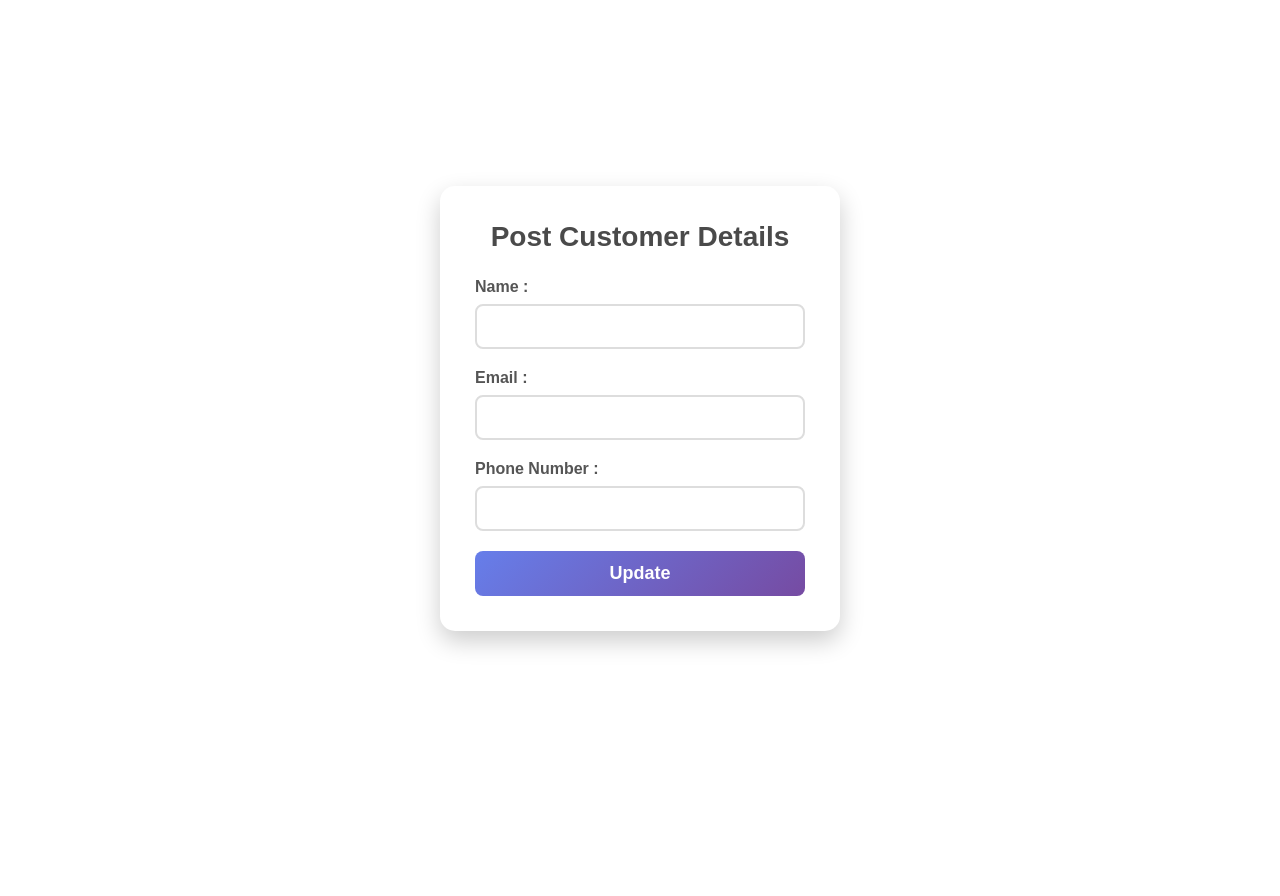
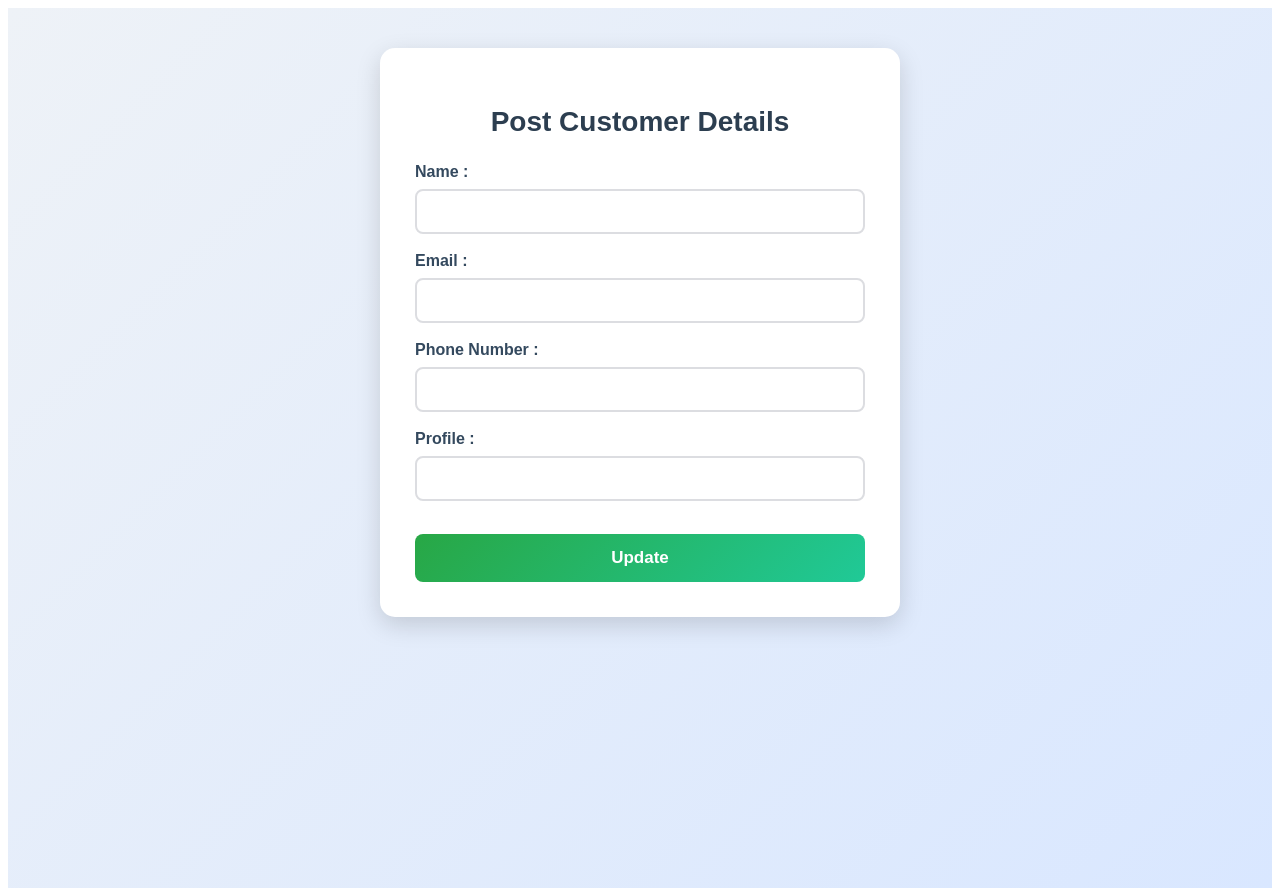
Before and after one commit to anjalivaidya01/crud-angular, an Angular app: page /update-customer/1 in a window 1280 px wide. Before the commit the page ends 816 px from the top, so only its background shows below. Built offline with nearby package versions, Linux system fonts and the light colour scheme; no server answers.

Commit message:
added new profile field

```diff
--- a/src/app/components/get-all-customers/get-all-customers.component.css
+++ b/src/app/components/get-all-customers/get-all-customers.component.css
@@ -1,82 +1,134 @@
 /* Page Background */
-body {
-    background: #f4f7fc;
-    font-family: 'Poppins', sans-serif;
-    padding: 20px;
+:host {
+    display: block;
+    min-height: 100vh;
+    padding: 30px;
+    background: linear-gradient(135deg, #f5f7fa, #dfe9f3);
+    font-family: 'Segoe UI', sans-serif;
 }
 
-/* Button Styling */
-.btn-delete,
-.btn-update,
-.btn-new {
-    background: linear-gradient(135deg, #4facfe, #00f2fe);
+/* Heading */
+h2 {
+    text-align: center;
+    color: #2c3e50;
+    margin: 25px 0;
+    font-size: 32px;
+}
+
+/* Top Buttons */
+.btn-new,
+button[routerLink="/"] {
+    padding: 12px 20px;
+    margin-right: 10px;
+    border: none;
+    border-radius: 8px;
     color: white;
-    padding: 12px 22px;
-    border: none;
-    border-radius: 30px;
     font-size: 15px;
     font-weight: 600;
     cursor: pointer;
-    box-shadow: 0 4px 12px rgba(0, 242, 254, 0.4);
     transition: all 0.3s ease;
-    margin-bottom: 20px;
-}
-.btn-delete,
-.bth-update,
-.btn-new:hover {
-    transform: translateY(-3px);
-    box-shadow: 0 6px 18px rgba(0, 242, 254, 0.6);
 }
 
-/* Table Styling */
+/* New Customer Button */
+.btn-new {
+    background: linear-gradient(135deg, #28a745, #20c997);
+}
+
+.btn-new:hover {
+    transform: translateY(-2px);
+    box-shadow: 0 5px 15px rgba(40, 167, 69, 0.4);
+}
+
+/* Home Button */
+button[routerLink="/"] {
+    background: linear-gradient(135deg, #007bff, #00c6ff);
+}
+
+button[routerLink="/"]:hover {
+    transform: translateY(-2px);
+    box-shadow: 0 5px 15px rgba(0, 123, 255, 0.4);
+}
+
+/* Table */
 table {
     width: 100%;
+    margin-top: 25px;
     border-collapse: collapse;
-    background: #fff;
-    border-radius: 15px;
+    background: white;
+    border-radius: 12px;
     overflow: hidden;
-    box-shadow: 0 8px 25px rgba(0, 0, 0, 0.1);
+    box-shadow: 0 8px 20px rgba(0, 0, 0, 0.1);
 }
 
 /* Table Header */
 thead {
-    background: linear-gradient(135deg, #667eea, #764ba2);
+    background: linear-gradient(135deg, #007bff, #00c6ff);
     color: white;
 }
 
 th {
-    padding: 16px;
+    padding: 15px;
     text-align: left;
     font-size: 16px;
-    letter-spacing: 0.5px;
 }
 
-/* Table Body */
+/* Table Data */
 td {
-    padding: 14px 16px;
-    font-size: 15px;
-    color: #444;
-    border-bottom: 1px solid #eee;
+    padding: 14px;
+    border-bottom: 1px solid #e5e5e5;
 }
 
-/* Alternate Row Colors */
+/* Alternate Rows */
 tbody tr:nth-child(even) {
-    background-color: #f9fbff;
+    background-color: #f8f9fa;
 }
 
-/* Hover Effect */
-tbody tr {
+/* Row Hover */
+tbody tr:hover {
+    background-color: #eef7ff;
+    transition: 0.3s;
+}
+
+/* Update Button */
+.btn-update {
+    background: linear-gradient(135deg, #ffc107, #ff9800);
+    color: white;
+    border: none;
+    padding: 8px 14px;
+    border-radius: 6px;
+    cursor: pointer;
+    margin-right: 8px;
     transition: all 0.3s ease;
 }
 
-tbody tr:hover {
-    background: #eef5ff;
-    transform: scale(1.01);
-    cursor: pointer;
+.btn-update:hover {
+    transform: scale(1.05);
+    box-shadow: 0 4px 12px rgba(255, 193, 7, 0.4);
 }
 
-/* Responsive Table */
-@media screen and (max-width: 768px) {
+/* Delete Button */
+.btn-delete {
+    background: linear-gradient(135deg, #dc3545, #ff4d6d);
+    color: white;
+    border: none;
+    padding: 8px 14px;
+    border-radius: 6px;
+    cursor: pointer;
+    transition: all 0.3s ease;
+}
+
+.btn-delete:hover {
+    transform: scale(1.05);
+    box-shadow: 0 4px 12px rgba(220, 53, 69, 0.4);
+}
+
+/* Button Click Effect */
+button:active {
+    transform: scale(0.96);
+}
+
+/* Responsive Design */
+@media (max-width: 768px) {
 
     table,
     thead,
@@ -85,7 +137,6 @@ tbody tr:hover {
     td,
     tr {
         display: block;
-        width: 100%;
     }
 
     thead {
@@ -95,25 +146,19 @@ tbody tr:hover {
     tr {
         margin-bottom: 15px;
         background: white;
-        border-radius: 12px;
+        border-radius: 10px;
         padding: 10px;
-        box-shadow: 0 4px 10px rgba(0,0,0,0.08);
+        box-shadow: 0 3px 10px rgba(0, 0, 0, 0.1);
     }
 
     td {
-        text-align: right;
-        padding-left: 50%;
-        position: relative;
         border: none;
+        padding: 10px;
     }
 
-    td::before {
-        content: attr(data-label);
-        position: absolute;
-        left: 15px;
-        width: 45%;
-        font-weight: bold;
-        text-align: left;
-        color: #667eea;
+    .btn-update,
+    .btn-delete {
+        width: 100%;
+        margin-top: 5px;
     }
 }
--- a/src/app/components/get-all-customers/get-all-customers.component.html
+++ b/src/app/components/get-all-customers/get-all-customers.component.html
@@ -11,7 +11,9 @@
             <th>Name</th>
             <th>Email</th>
             <th>PhoneNo</th>
+            <th>Profile</th>
             <th>Action</th>
+
 
         </tr>
     </thead>
@@ -20,6 +22,8 @@
             <td>{{customer.name}}</td>
             <td>{{customer.email}}</td>
             <td>{{customer.phoneNo}}</td>
+            <td>{{customer.profile}}</td>
+
             <td>
                   <button class="btn-update" [routerLink]="['/update-customer',customer.id]">Update</button>
                   <button class="btn-delete" (click)="deleteCustomer(customer.id)">Delete</button>
--- a/src/app/components/home/home.component.css
+++ b/src/app/components/home/home.component.css
@@ -1,21 +1,24 @@
 /* Full Page Background */
-body {
-    margin: 0;
-    font-family: Arial, Helvetica, sans-serif;
+:host {
+    display: block;
+    min-height: 100vh;
+    background: linear-gradient(135deg, #f5f7fa, #c3cfe2);
+    font-family: 'Segoe UI', Tahoma, Geneva, Verdana, sans-serif;
 }
 
 /* Navbar */
 .navbar {
     background: linear-gradient(135deg, #007bff, #00c6ff);
-    color: white;
-    padding: 20px 40px;
-    box-shadow: 0 4px 15px rgba(0,0,0,0.2);
+    padding: 18px 30px;
     text-align: center;
+    box-shadow: 0 4px 15px rgba(0, 0, 0, 0.2);
 }
 
 .navbar h2 {
     margin: 0;
-    font-size: 28px;
+    color: white;
+    font-size: 30px;
+    font-weight: 600;
     letter-spacing: 1px;
 }
 
@@ -23,12 +26,12 @@ body {
 .container {
     width: 500px;
     margin: 80px auto;
+    background: white;
     padding: 40px;
+    border-radius: 15px;
     text-align: center;
-    background: #ffffff;
-    border-radius: 15px;
-    box-shadow: 0 8px 25px rgba(0,0,0,0.15);
-    transition: transform 0.3s ease;
+    box-shadow: 0 10px 25px rgba(0, 0, 0, 0.15);
+    transition: all 0.3s ease;
 }
 
 .container:hover {
@@ -37,31 +40,31 @@ body {
 
 /* Welcome Heading */
 .container h1 {
-    color: #333;
-    margin-bottom: 30px;
-    font-size: 36px;
+    color: #2c3e50;
+    margin-bottom: 35px;
+    font-size: 38px;
+    font-weight: bold;
 }
 
 /* Buttons */
 .container button {
-    display: block;
     width: 100%;
-    margin: 15px 0;
-    padding: 14px;
+    padding: 15px;
+    margin: 12px 0;
     border: none;
     border-radius: 8px;
-    background: linear-gradient(135deg, #007bff, #00c6ff);
+    background: linear-gradient(135deg, #007bff, #00b4ff);
     color: white;
     font-size: 17px;
-    font-weight: bold;
+    font-weight: 600;
     cursor: pointer;
     transition: all 0.3s ease;
 }
 
 /* Hover Effect */
 .container button:hover {
-    transform: scale(1.05);
-    box-shadow: 0 6px 18px rgba(0,123,255,0.4);
+    transform: scale(1.04);
+    box-shadow: 0 6px 18px rgba(0, 123, 255, 0.4);
 }
 
 /* Click Effect */
@@ -69,10 +72,28 @@ body {
     transform: scale(0.97);
 }
 
-/* Page Background */
-:host {
-    display: block;
-    min-height: 100vh;
-    background: linear-gradient(to right, #e3f2fd, #f5f9ff);
-    padding-top: 1px;
+/* Different Color for Second Button */
+.container button:last-child {
+    background: linear-gradient(135deg, #28a745, #20c997);
 }
+
+.container button:last-child:hover {
+    box-shadow: 0 6px 18px rgba(40, 167, 69, 0.4);
+}
+
+/* Responsive */
+@media (max-width: 600px) {
+    .container {
+        width: 90%;
+        padding: 25px;
+        margin-top: 50px;
+    }
+
+    .container h1 {
+        font-size: 30px;
+    }
+
+    .navbar h2 {
+        font-size: 24px;
+    }
+}
--- a/src/app/components/post-customer/post-customer.component.css
+++ b/src/app/components/post-customer/post-customer.component.css
@@ -1,93 +1,120 @@
-*{
-    margin: 0;
-    padding: 0;
-    box-sizing: border-box;
-    font-family: Arial, Helvetica, sans-serif;
+/* Full Page Background */
+:host {
+  display: block;
+  min-height: 100vh;
+  background: linear-gradient(135deg, #e3f2fd, #f8fbff);
+  padding: 40px 0;
+  font-family: 'Segoe UI', sans-serif;
 }
 
-body{
-    background: linear-gradient(135deg, #667eea, #764ba2);
-    min-height: 100vh;
-}
-
-.container{
+/* Center Container */
+.container {
   display: flex;
   justify-content: center;
   align-items: center;
-    height: 100vh;
 }
 
-.form-container{
-    width: 400px;
-    background-color: white;
+/* Form Card */
+.form-container {
+  width: 450px;
+  background: #ffffff;
   padding: 35px;
-    border-radius: 15px;
-    box-shadow: 0 10px 25px rgba(0,0,0,0.2);
-    transition: 0.3s;
+  border-radius: 16px;
+  box-shadow: 0 10px 25px rgba(0, 0, 0, 0.12);
+  transition: transform 0.3s ease;
 }
 
-.form-container:hover{
+.form-container:hover {
   transform: translateY(-5px);
 }
 
-.form-title{
+/* Heading */
+.form-title {
   text-align: center;
+  color: #2c3e50;
   margin-bottom: 25px;
-    color: #4a4a4a;
   font-size: 28px;
-    font-weight: bold;
+  font-weight: 600;
 }
 
-.form-group{
-    margin-bottom: 20px;
-    display: flex;
-    flex-direction: column;
+/* Form Group */
+.form-group {
+  margin-bottom: 18px;
 }
 
-.form-group label{
+/* Labels */
+.form-group label {
+  display: block;
   margin-bottom: 8px;
+  color: #34495e;
   font-weight: 600;
-    color: #555;
 }
 
-.form-group input{
-    padding: 12px;
-    border: 2px solid #ddd;
+/* Input Fields */
+.form-group input {
+  width: 100%;
+  padding: 12px 14px;
+  border: 2px solid #dcdde1;
   border-radius: 8px;
-    outline: none;
   font-size: 15px;
-    transition: 0.3s;
+  box-sizing: border-box;
+  transition: all 0.3s ease;
 }
 
-.form-group input:focus{
-    border-color: #667eea;
-    box-shadow: 0 0 8px rgba(102,126,234,0.4);
+/* Input Focus */
+.form-group input:focus {
+  outline: none;
+  border-color: #3498db;
+  box-shadow: 0 0 8px rgba(52, 152, 219, 0.3);
 }
 
-button{
+/* Common Button Style */
+button {
   width: 100%;
-    padding: 12px;
+  padding: 13px;
   border: none;
   border-radius: 8px;
-    background: linear-gradient(135deg, #667eea, #764ba2);
-    color: white;
-    font-size: 18px;
-    font-weight: bold;
+  font-size: 16px;
+  font-weight: 600;
   cursor: pointer;
-    transition: 0.3s;
+  transition: all 0.3s ease;
 }
 
-button:hover{
-    background: linear-gradient(135deg, #5a6ee1, #6b3fa0);
-    transform: scale(1.03);
+/* Post Button */
+button[type="submit"] {
+  background: linear-gradient(135deg, #28a745, #20c997);
+  color: white;
 }
 
-button:active{
-    transform: scale(0.98);
+button[type="submit"]:hover {
+  transform: scale(1.03);
+  box-shadow: 0 6px 15px rgba(40, 167, 69, 0.4);
 }
-.error{
-    color: red;
-    font-size: 13px;
-    margin-top: 4px;
-    display: block;
+
+/* Home Button */
+button[routerLink="/"] {
+  background: linear-gradient(135deg, #007bff, #00b4ff);
+  color: white;
 }
+
+button[routerLink="/"]:hover {
+  transform: scale(1.03);
+  box-shadow: 0 6px 15px rgba(0, 123, 255, 0.4);
+}
+
+/* Button Click Effect */
+button:active {
+  transform: scale(0.97);
+}
+
+/* Responsive Design */
+@media (max-width: 500px) {
+  .form-container {
+    width: 90%;
+    padding: 25px;
+  }
+
+  .form-title {
+    font-size: 24px;
+  }
+}
--- a/src/app/components/post-customer/post-customer.component.html
+++ b/src/app/components/post-customer/post-customer.component.html
@@ -51,7 +51,24 @@
 
       </div>
 
+      <!-- PHONE -->
+      <div class="form-group">
+
+        <label>Customer profile :</label>
+
+        <input
+          type="tel"
+          formControlName="profile">
+
+
+
+
+
+      </div>
+
       <button type="submit" (click)="postCustomer()"> Post</button>
+      <br>
+      <br>
       <button routerLink="/" > Home </button>
 
     </form>
--- a/src/app/components/post-customer/post-customer.component.ts
+++ b/src/app/components/post-customer/post-customer.component.ts
@@ -1,6 +1,7 @@
 import { Component, OnInit } from '@angular/core';
 import { FormBuilder, FormGroup, Validators } from '@angular/forms';
 import { Router } from '@angular/router';
+
 import { CustomerService } from 'src/app/service/customer.service';
 
 @Component({
@@ -33,6 +34,10 @@ export class PostCustomerComponent implements OnInit {
       phoneNo: ['', [
         Validators.required,
         Validators.pattern('[0-9]{10}')
+      ]],
+      profile: ['', [
+        Validators.required,
+
       ]]
     });
   }
--- a/src/app/components/update-customer/update-customer.component.css
+++ b/src/app/components/update-customer/update-customer.component.css
@@ -1,93 +1,107 @@
-*{
-    margin: 0;
-    padding: 0;
-    box-sizing: border-box;
-    font-family: Arial, Helvetica, sans-serif;
+/* Full Page Background */
+:host {
+  display: block;
+  min-height: 100vh;
+  background: linear-gradient(135deg, #eef2f7, #d9e7ff);
+  padding: 40px 0;
+  font-family: Arial, sans-serif;
 }
 
-body{
-    background: linear-gradient(135deg, #667eea, #764ba2);
-    min-height: 100vh;
-}
-
-.container{
+/* Main Container */
+.container {
   display: flex;
   justify-content: center;
   align-items: center;
-    height: 100vh;
 }
 
-.form-container{
-    width: 400px;
-    background-color: white;
+/* Form Card */
+.form-container {
+  width: 450px;
+  background: #ffffff;
   padding: 35px;
   border-radius: 15px;
-    box-shadow: 0 10px 25px rgba(0,0,0,0.2);
-    transition: 0.3s;
+  box-shadow: 0 8px 25px rgba(0, 0, 0, 0.15);
+  transition: 0.3s ease;
 }
 
-.form-container:hover{
+.form-container:hover {
   transform: translateY(-5px);
 }
 
-.form-title{
+/* Form Heading */
+.form-title {
   text-align: center;
+  color: #2c3e50;
   margin-bottom: 25px;
-    color: #4a4a4a;
   font-size: 28px;
   font-weight: bold;
 }
 
-.form-group{
-    margin-bottom: 20px;
-    display: flex;
-    flex-direction: column;
+/* Form Groups */
+.form-group {
+  margin-bottom: 18px;
 }
 
-.form-group label{
+/* Labels */
+.form-group label {
+  display: block;
   margin-bottom: 8px;
+  color: #34495e;
   font-weight: 600;
-    color: #555;
 }
 
-.form-group input{
+/* Input Fields */
+.form-group input {
+  width: 100%;
   padding: 12px;
-    border: 2px solid #ddd;
+  border: 2px solid #dcdde1;
   border-radius: 8px;
-    outline: none;
   font-size: 15px;
-    transition: 0.3s;
+  box-sizing: border-box;
+  transition: all 0.3s ease;
 }
 
-.form-group input:focus{
-    border-color: #667eea;
-    box-shadow: 0 0 8px rgba(102,126,234,0.4);
+/* Input Focus Effect */
+.form-group input:focus {
+  outline: none;
+  border-color: #3498db;
+  box-shadow: 0 0 8px rgba(52, 152, 219, 0.3);
 }
 
-button{
+/* Update Button */
+button[type="submit"] {
   width: 100%;
-    padding: 12px;
+  padding: 14px;
+  margin-top: 15px;
   border: none;
   border-radius: 8px;
-    background: linear-gradient(135deg, #667eea, #764ba2);
+  background: linear-gradient(135deg, #28a745, #20c997);
   color: white;
-    font-size: 18px;
+  font-size: 17px;
   font-weight: bold;
   cursor: pointer;
-    transition: 0.3s;
+  transition: all 0.3s ease;
 }
 
-button:hover{
-    background: linear-gradient(135deg, #5a6ee1, #6b3fa0);
+/* Hover Effect */
+button[type="submit"]:hover {
   transform: scale(1.03);
+  box-shadow: 0 6px 15px rgba(40, 167, 69, 0.4);
 }
 
-button:active{
+/* Click Effect */
+button[type="submit"]:active {
   transform: scale(0.98);
 }
-.error{
-    color: red;
-    font-size: 13px;
-    margin-top: 4px;
-    display: block;
+
+/* Responsive */
+@media (max-width: 500px) {
+  .form-container {
+    width: 90%;
+    padding: 25px;
   }
+
+  .form-title {
+    font-size: 24px;
+  }
+}
--- a/src/app/components/update-customer/update-customer.component.html
+++ b/src/app/components/update-customer/update-customer.component.html
@@ -48,6 +48,18 @@
 
 
       </div>
+      <div class="form-group">
+
+        <label>Profile :</label>
+
+        <input
+          type="tel"
+          formControlName="profile">
+
+
+
+
+      </div>
 
       <button
         type="submit" routerLink="/customer" (click)="updateCustomer()">Update </button>
--- a/src/app/components/update-customer/update-customer.component.ts
+++ b/src/app/components/update-customer/update-customer.component.ts
@@ -32,6 +32,10 @@ export class UpdateCustomerComponent implements OnInit {
         phoneNo: ['', [
           Validators.required,
           Validators.pattern('[0-9]{10}')
+        ]],
+        profile: ['', [
+          Validators.required,
+
         ]]
       });
 
```
Lines whose indentation alone changed are shown as unchanged.
